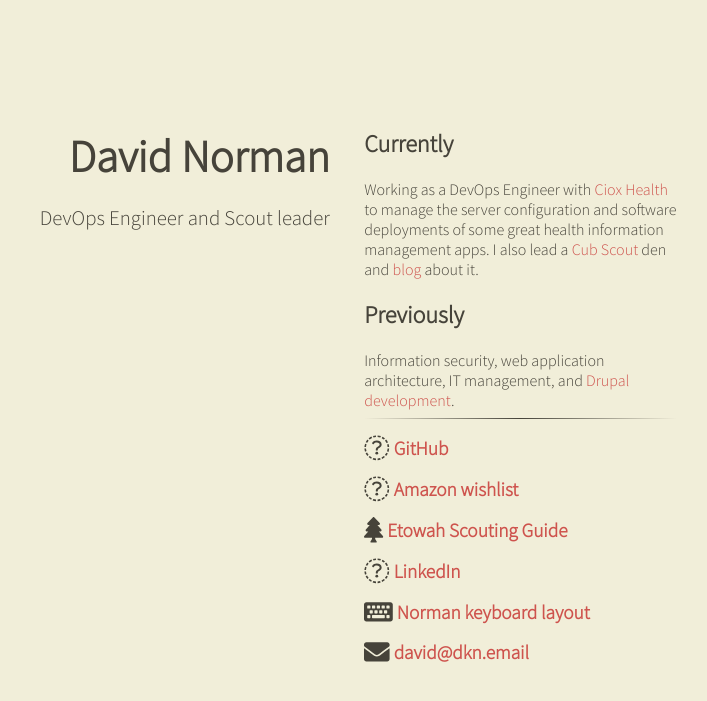
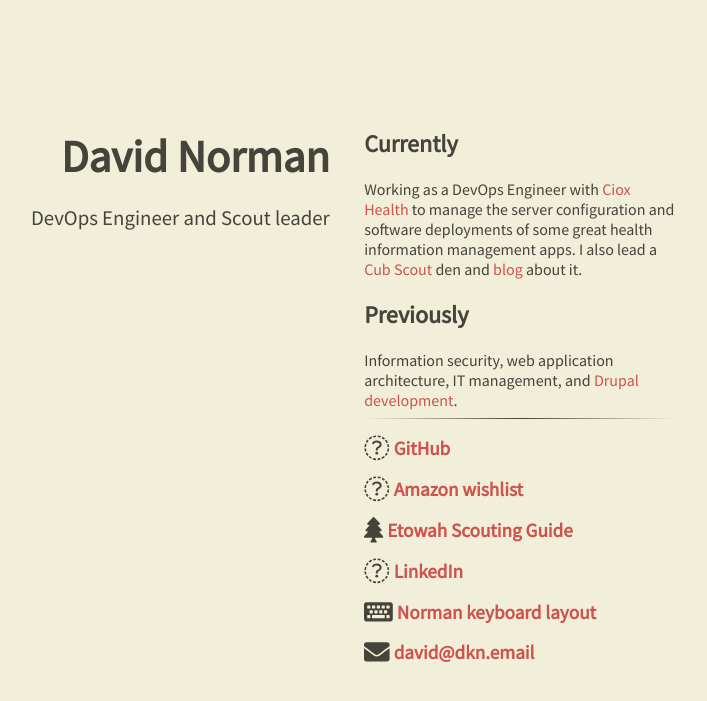
Before and after one commit to deekayen/dkn.github.io, a Jekyll site: the page built from index.html, in a window 1280 px wide. Shown: the top 701 px of the page, without its empty margins (303-1010 px from the left). Built offline with Jekyll 4.4.1, drawn with Linux system fonts in a browser that asks for light colours; nearby versions of some CDN libraries.

Commit message:
I don't like the light font.

```diff
--- a/_includes/head.html
+++ b/_includes/head.html
@@ -7,7 +7,7 @@
 
   <link rel="stylesheet" href="{{ site.baseurl }}/assets/normalize.css">
   <link rel="stylesheet" href="{{ site.baseurl }}/assets/main.css">
-  <link href="https://fonts.googleapis.com/css?family=Source+Sans+Pro:300" rel="stylesheet">
+  <link href="https://fonts.googleapis.com/css?family=Source+Sans+Pro" rel="stylesheet">
 
   <link rel="canonical" href="{{ site.url }}{{ site.baseurl }}{{ page.url }}">
 
--- a/assets/main.scss
+++ b/assets/main.scss
@@ -7,7 +7,6 @@
 
 body {
 	font-family: 'Source Sans Pro', sans-serif;
-	font-weight: 300;
 	color: $text-color;
 	background-color: $background-color;
 }
```
